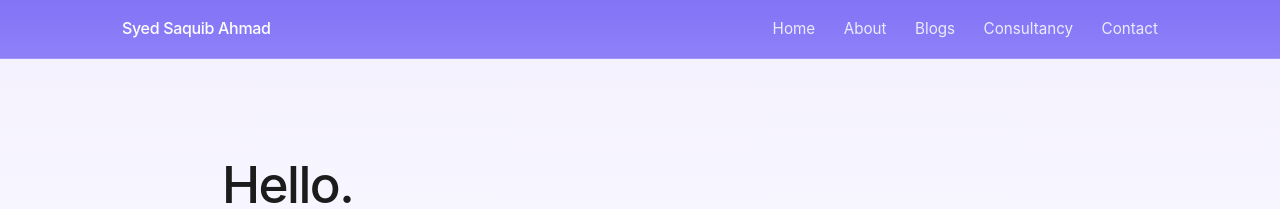
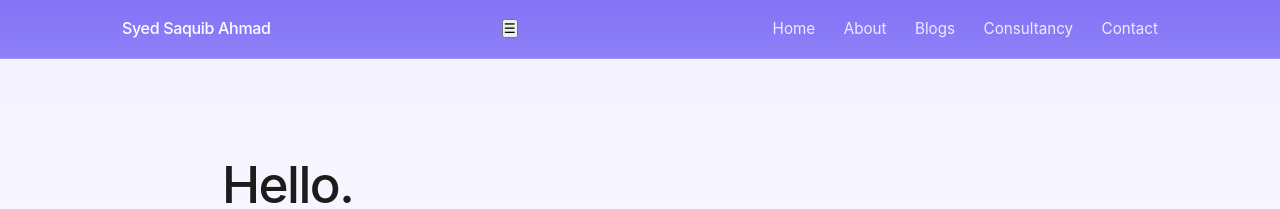
Before and after one commit to saquibahmad1234/syedsaquibahmad, a Jekyll site: the page built from index.html, in a window 1280 px wide. Shown: the top 209 px of the page. Built offline with Jekyll 4.4.1, drawn with Linux system fonts in a browser that asks for light colours.

Commit message:
Update header.html

```diff
--- a/_includes/header.html
+++ b/_includes/header.html
@@ -1,6 +1,12 @@
 <header class="site-header">
-  <nav>
-    <strong>Syed Saquib Ahmad</strong>
+  <nav class="nav">
+    <div class="nav-left">
+      <strong>Syed Saquib Ahmad</strong>
+    </div>
+
+    <button class="menu-toggle" aria-label="Toggle menu">
+      ☰
+    </button>
 
     <div class="nav-links">
       <a href="{{ '/' | relative_url }}">Home</a>
```
